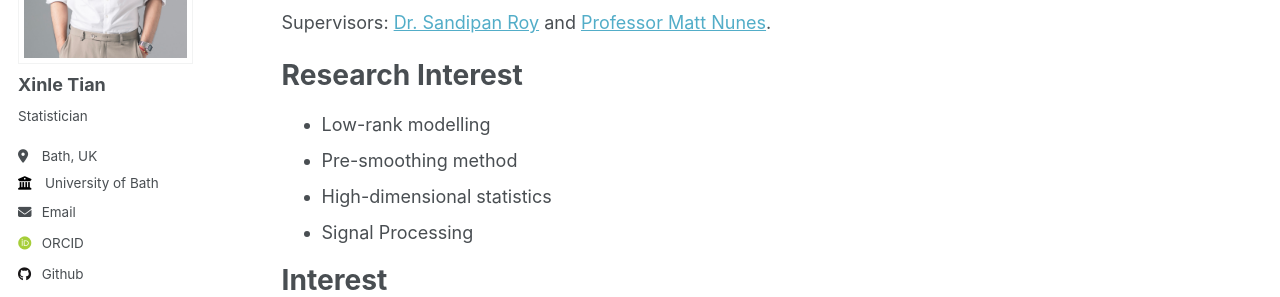
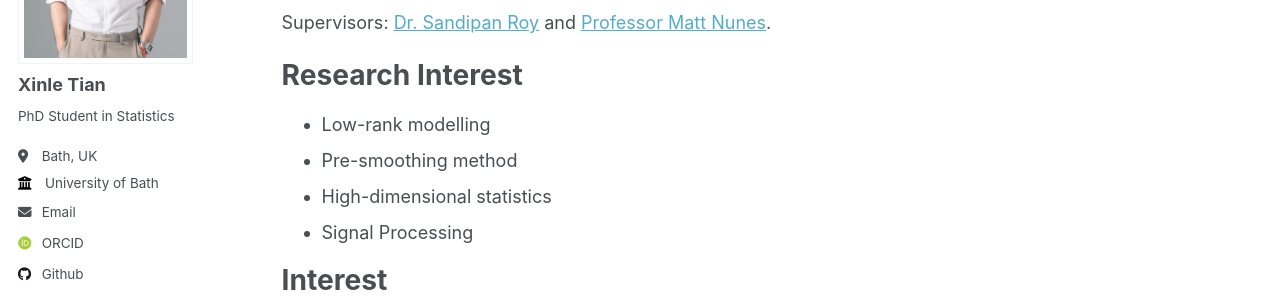
Before and after one commit to xinlet/xinlet.github.io, a Jekyll site: the page built from _pages/about.md, in a window 1280 px wide. Shown: the part 267-564 px from the top of the page. Built offline with Jekyll 4.4.1, drawn with Linux system fonts in a browser that asks for light colours; some web fonts are replaced.

Commit message:
Update _config.yml

```diff
--- a/_config.yml
+++ b/_config.yml
@@ -24,7 +24,7 @@ author:
   avatar           : "profile.jpg"
   name             : "Xinle Tian"
   pronouns         : # example: "she/her"
-  bio              : "Statistician"
+  bio              : "PhD Student in Statistics"
   location         : "Bath, UK"
   employer         : "University of Bath"
   uri              : # URL
```
